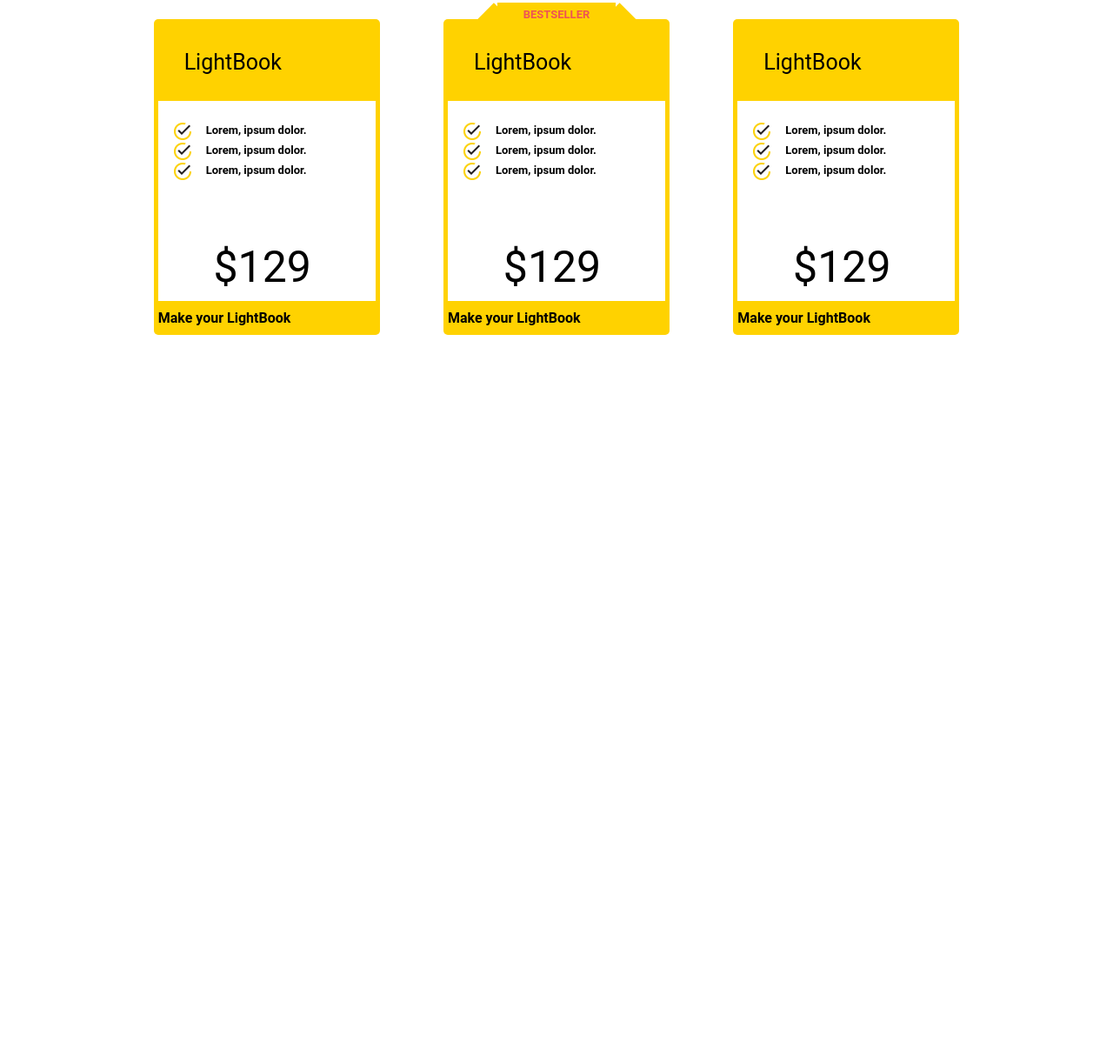
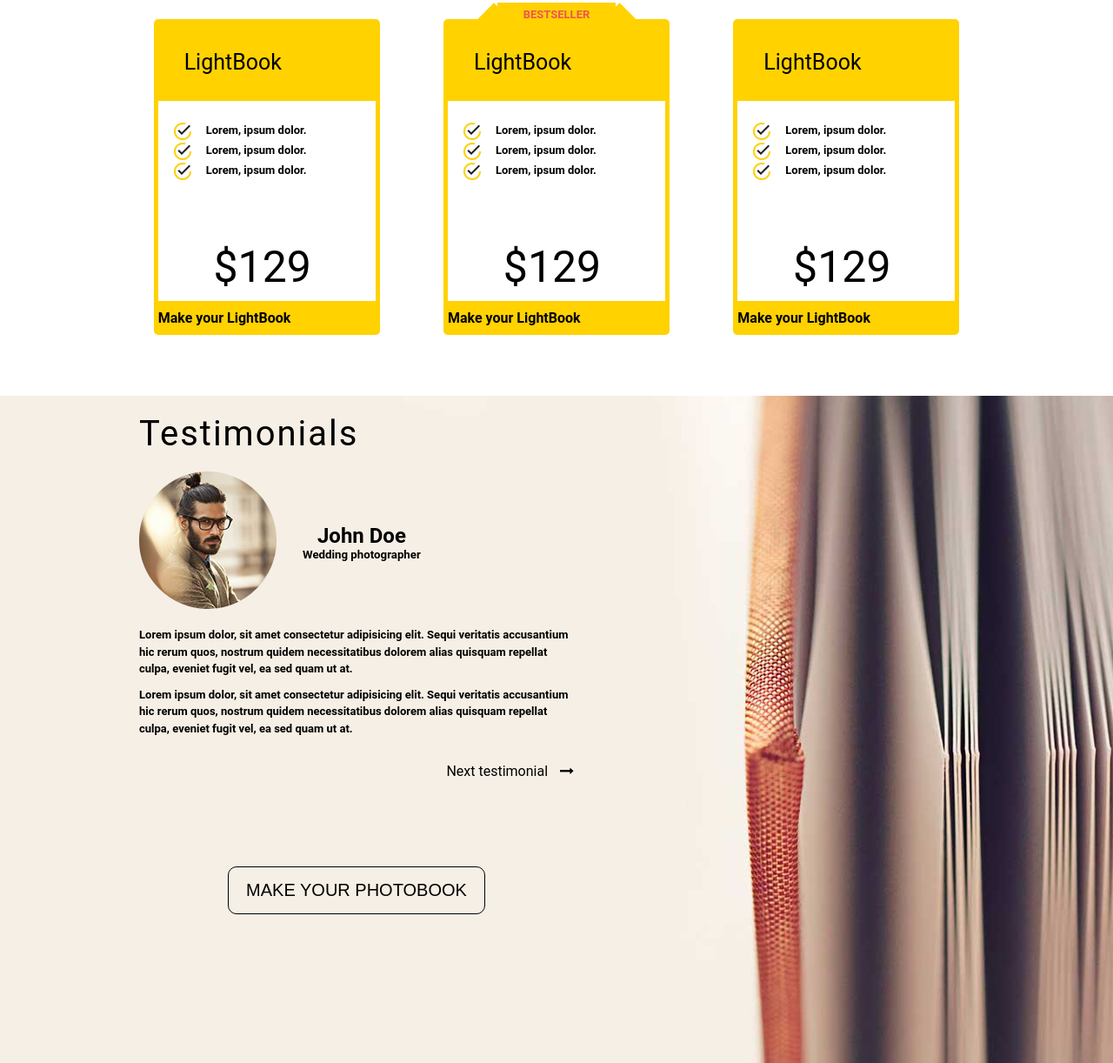
Before and after one commit to oleg-fit/Photobook__Less__Gulp, a website: page public/index.html in a window 1280 px wide. Shown: the part 1840-3062 px from the top of the page at 87% size. Before the commit the page ends 2295 px from the top, so only its background shows below. Drawn offline with Linux system fonts and the light colour scheme.

Commit message:
Разметка и стилизация блока testimonials

```diff
--- a/public/index.html
+++ b/public/index.html
@@ -216,6 +216,45 @@
             </div>
         </div>
     </section>
+
+    <section id="testimonials">
+        <div class="view-port">
+            <div class="contant">
+                <h1>
+                    Testimonials
+                </h1>
+                <div class="author">
+                    <img src="img/face.png">
+                    <div>
+                        <h2>
+                            John Doe
+                        </h2>
+                        <h5>
+                            Wedding photographer
+                        </h5>
+                    </div>
+                </div>
+                <div class="text">
+                    <p>
+                        Lorem ipsum dolor, sit amet consectetur adipisicing elit. Sequi veritatis accusantium hic rerum quos, nostrum quidem necessitatibus dolorem alias quisquam repellat culpa, eveniet fugit vel, ea sed quam ut at.
+                    </p>
+                    <p>
+                        Lorem ipsum dolor, sit amet consectetur adipisicing elit. Sequi veritatis accusantium hic rerum quos, nostrum quidem necessitatibus dolorem alias quisquam repellat culpa, eveniet fugit vel, ea sed quam ut at.
+                    </p>
+                </div>
+                <div class="next">
+                    <span>
+                        Next testimonial <i class="fa fa-long-arrow-right"></i>
+                    </span>
+                </div>
+                <div class="button">
+                    <button class="btn btn-line">
+                        Make your photobook
+                    </button>
+                </div>
+            </div>
+        </div>
+    </section>
 </div>
 
 
--- /dev/null
+++ b/src/less/testimonials.less
@@ -0,0 +1,65 @@
+@import "partials/params";
+@import "partials/mixins";
+
+#testimonials {
+    min-height: 767px;
+    background: url("img/footer_bg.jpg") no-repeat;
+    background-size: cover;
+
+    & .contant {
+        padding: 20px;
+        width: 50%;
+
+        & h1 {
+            margin-bottom: 20px;
+            font-size: 40px;
+            font-weight: normal;
+            letter-spacing: 2px;
+        }
+
+        & .author {
+            display: flex;
+            margin-bottom: 15px;
+            align-items: center;
+
+            & img {
+                margin-bottom: 5px;
+            }
+
+            & > div {
+                margin-left: 30px;
+                text-align: center;
+            }
+
+        }
+
+        & .text {
+            margin-bottom: 30px;
+
+            & p {
+                margin-bottom: 10px;
+                font-size: 13px;
+                font-weight: bold;
+                line-height: 1.5;
+            }
+        }
+
+        & .next {
+            display: flex;
+            justify-content: flex-end;
+            margin-bottom: 100px;
+
+            & span {
+                cursor: pointer;
+            }
+
+            & i {
+                margin-left: 10px;
+            }
+        }
+
+        & .button {
+            text-align: center;
+        }
+    }
+}
```
Also changed, not shown: public/bundle.min.css.
